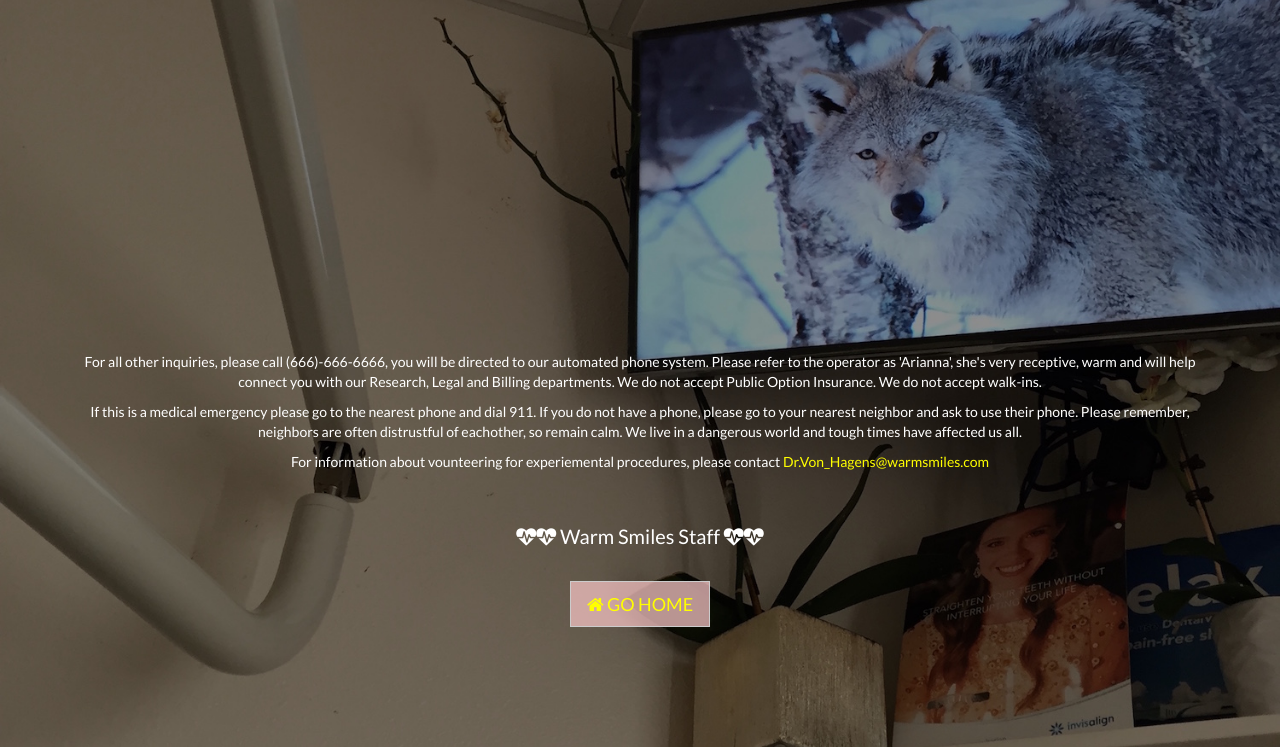
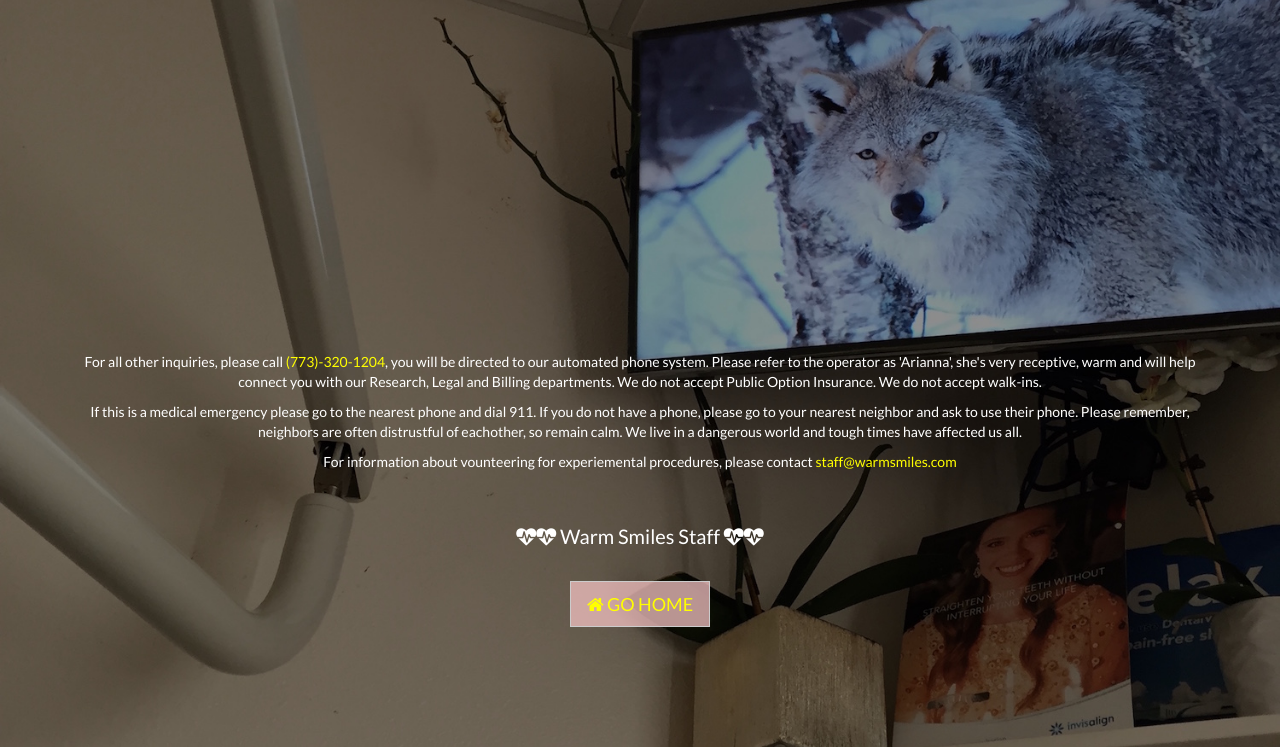
Before and after one commit to ksamualtolch/warm-smiles, a plain HTML site: page contact.html in a window 1280 px wide. Shown: the part 53-800 px from the top of the page. Drawn offline with nearby package versions, Linux system fonts and the light colour scheme.

```diff
--- a/contact.html
+++ b/contact.html
@@ -47,9 +47,9 @@
 	<div class="row">
 		<div class="col-lg-12">
 			<div id="contact-content">
-				<p class="about">For all other inquiries, please call (666)-666-6666, you will be directed to our automated phone system. Please refer to the operator as 'Arianna', she's very receptive, warm and will help connect you with our Research, Legal and Billing departments. We do not accept Public Option Insurance. We do not accept walk-ins.
+				<p class="about">For all other inquiries, please call <a href="tel:666-666-6666">(773)-320-1204</a>, you will be directed to our automated phone system. Please refer to the operator as 'Arianna', she's very receptive, warm and will help connect you with our Research, Legal and Billing departments. We do not accept Public Option Insurance. We do not accept walk-ins.
         <p>If this is a medical emergency please go to the nearest phone and dial 911. If you do not have a phone, please go to your nearest neighbor and ask to use their phone. Please remember, neighbors are often distrustful of eachother, so remain calm. We live in a dangerous world and tough times have affected us all.</p>
-        <p>For information about vounteering for experiemental procedures, please contact <a href="mailto:dr.vonhagens@example.com">Dr.Von_Hagens@warmsmiles.com</a></p>
+        <p>For information about vounteering for experiemental procedures, please contact <a href="mailto:dr.hagens@warmsmiles.com">staff@warmsmiles.com</a></p>
         <p class="warm-smiles-staff"><i class="fa fa-heartbeat"></i></i><i class="fa fa-heartbeat"></i></i>  Warm Smiles Staff  <i class="fa fa-heartbeat"></i></i><i class="fa fa-heartbeat"></i></i></p>
 				<a href="index.html" class="btn btn-default btn-lg"><i class="fa fa-home"></i></i> Go Home</a>
 			</div>
```
Also changed, not shown: about.html (+4 -3 lines).
